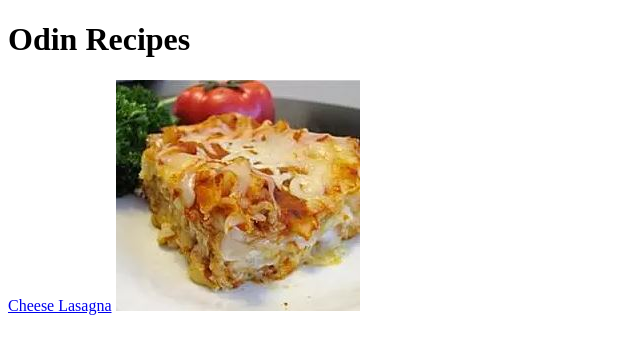
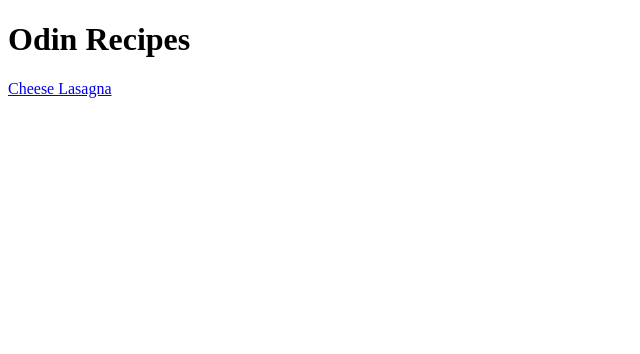
Before and after one commit to alishatsai/Top-Project1-Recipes, a plain HTML site: page index.html in a window 1280 px wide. Shown: the whole page, without its empty margins (0-640 px from the left). Drawn offline with Linux system fonts and the light colour scheme.

Commit message:
update cheese-lasagna.html

```diff
--- a/index.html
+++ b/index.html
@@ -9,6 +9,6 @@
 <body>
     <h1>Odin Recipes</h1>
     <a href="recipes/cheese-lasagna.html">Cheese Lasagna</a>
-    <img src="recipes/Cheese-Lasagna.JPG" alt="Cheese Lasagna">
+
 </body>
 </html>
```
Also changed, not shown: recipes/cheese-lasagna.html (+1 -1 lines), recipes/cheese-lasagna.JPG (renamed from recipes/Cheese-Lasagna.JPG).
